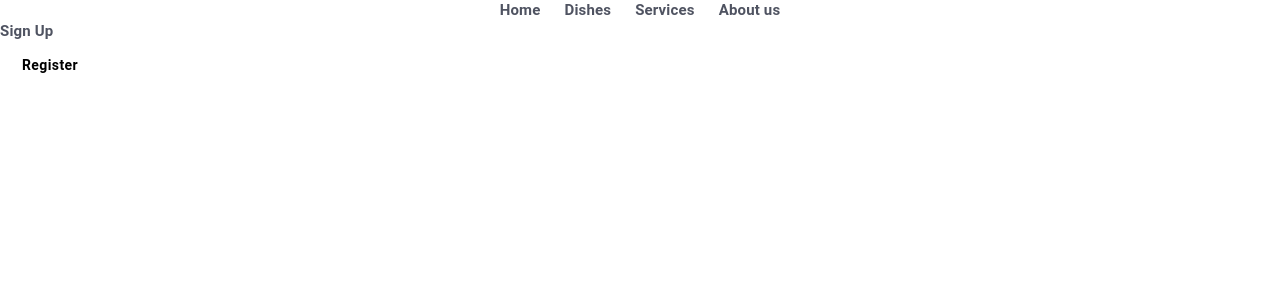
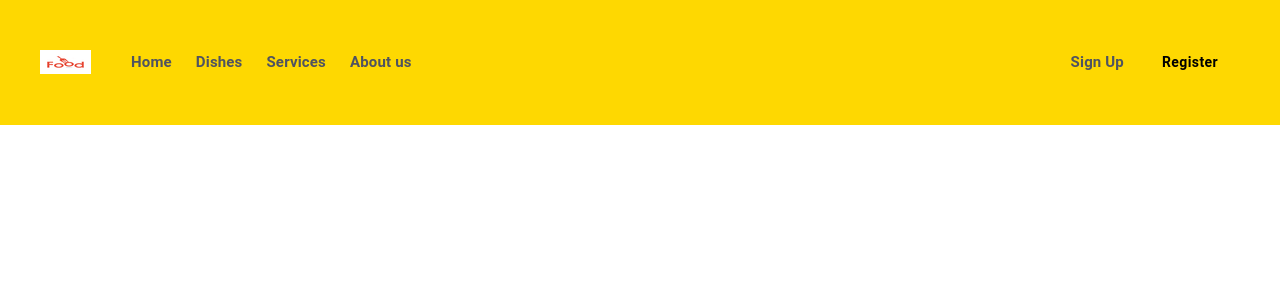
Before and after one commit to ideepakpg/react-restaurant-app, a React (Vite) app: page / in a window 1280 px wide. Shown: the top 300 px of the page. Built offline with nearby package versions, Linux system fonts and the light colour scheme.

Commit message:
Update header with nav bar logo & menu icon

```diff
--- a/src/Components/Header/Header.jsx
+++ b/src/Components/Header/Header.jsx
@@ -1,10 +1,35 @@
-import React from 'react';
+import React, { useState } from 'react';
 import { styled } from '@mui/system';
 import { Box, Typography } from '@mui/material';
 import CustomButton from '../CustomButton/CustomButton';
+import logoImage from '../../assets/logo.png';
+
+
+import MenuIcon from "@mui/icons-material/Menu";
+import FeaturedPlayListIcon from "@mui/icons-material/FeaturedPlayList";
+import MiscellaneousServicesIcon from "@mui/icons-material/MiscellaneousServices";
+import HomeIcon from "@mui/icons-material/Home";
+import ContactsIcon from "@mui/icons-material/Contacts";
+import {
+    Drawer,
+    List,
+    ListItem,
+    ListItemButton,
+    ListItemIcon,
+    ListItemText,
+} from "@mui/material";
 
 
 function Header() {
+
+    const [mobileMenu, SetMobileMenu] = useState({ left: false })
+
+    const toggleDrawer = (anchor, open) => (event) => {
+        if (event.type === "Keydown" && (event.type === "Tab" || event.type === "Shift")){
+            return;
+        }
+        SetMobileMenu({ ...mobileMenu, [anchor]: open })
+    }
 
     const nav_titles = [{
         path: '/',
@@ -43,11 +68,83 @@ function Header() {
         },
     }));
 
+    const NavBarLogo = styled("img")(({ theme }) => ({
+        cursor:'pointer',
+        [theme.breakpoints.down("md")]: {
+            display: "none",
+        },
+    }));
+
+    const CustomMenuIcon = styled(MenuIcon)(({ theme }) => ({
+        cursor: 'pointer',
+        display: 'none',
+        marginRight: theme.spacing(2),
+        [theme.breakpoints.down("md")]: {
+            display: "block",
+        },
+    }));
+
 
     return (
 
-        <Box>
-            <Box>
+        <>
+
+        <Box
+
+            sx={{
+
+                display: 'flex',
+                alignItems: 'center',
+                justifyContent: 'space-between',
+                padding: '40px',
+                maxwidth: 'auto',
+                backgroundColor: '#FED801',
+                marginLeft: '0px',
+                marginBottom: '-24px'
+
+            } }
+
+        >
+            <Box
+
+                sx={{
+
+                    display: 'flex',
+                    alignItems: 'center',
+                    justifyContent: 'center',
+                    gap:'2.5rem'
+
+                }}
+
+            >
+
+            {/*To enable logo uncomment the below code and import code */}
+
+                <Box
+
+                    sx={{
+
+                        display: 'flex',
+                        alignItems: 'center',
+
+                    }}
+
+                    >
+
+                        <CustomMenuIcon onClick={toggleDrawer("left", true)} />
+
+                        <Drawer
+                            anchor="left"
+                            open={mobileMenu["left"]}
+                            onClose={toggleDrawer("left", false)}
+                        >
+
+                        </Drawer>
+
+                    <NavBarLogo src={logoImage} />
+
+                </Box>
+
                 <NavBarLinksBox>
                     {
                         nav_titles.map((item, index) => (
@@ -60,19 +157,32 @@ function Header() {
                 </NavBarLinksBox>
             </Box>
 
-            <Box>
+            <Box
+
+                sx={{
+
+                    display: 'flex',
+                    alignItems: 'center',
+                    justifyContent: 'center',
+                    gap: '1rem'
+
+                }}
+
+            >
                 <NavBarLink variant="body2">
                     Sign Up
                 </NavBarLink>
 
                 <CustomButton
-                    backgroundColor="#0F1B4C"
-                    color="black"
+                    backgroundColor='#0F1B4C'
+                    color='#000'
                     buttonText="Register"
                 />
             </Box>
 
-        </Box>
+        </Box >
+
+        </>
 
     );
 }
```
